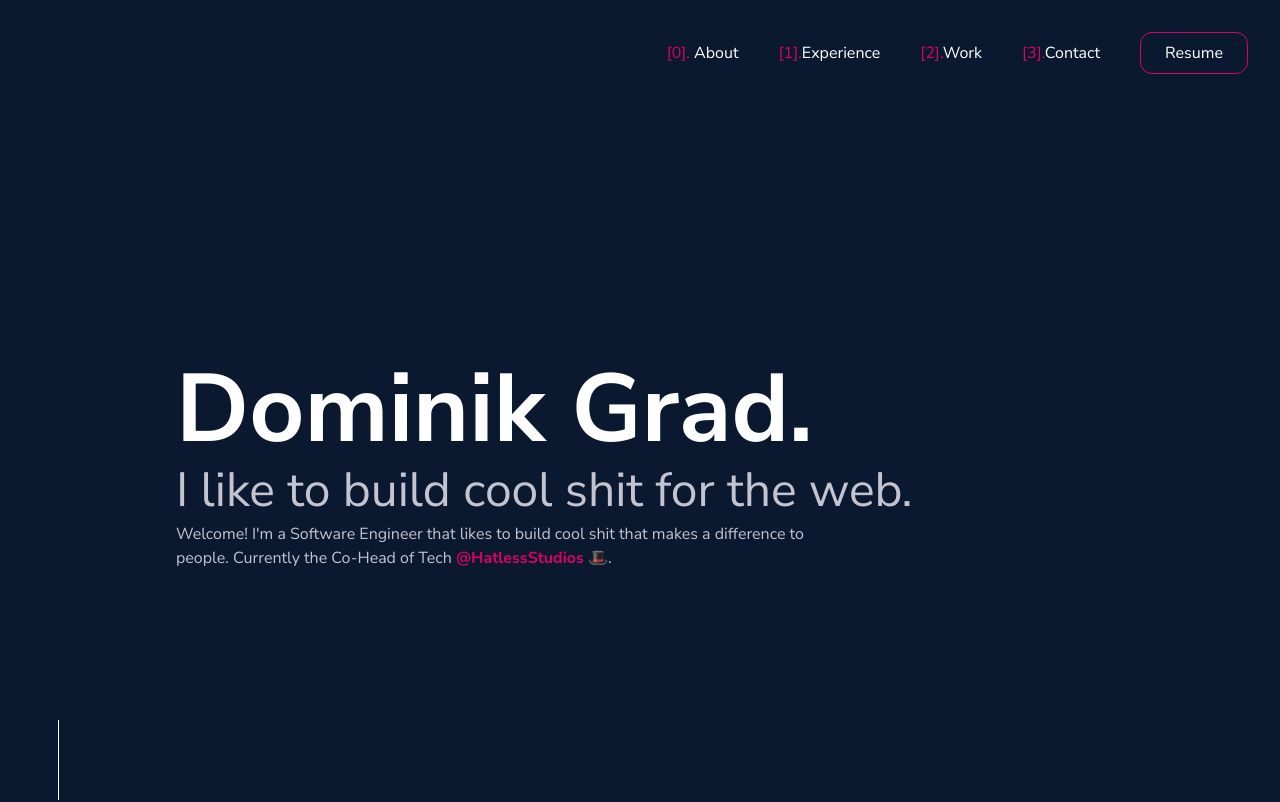
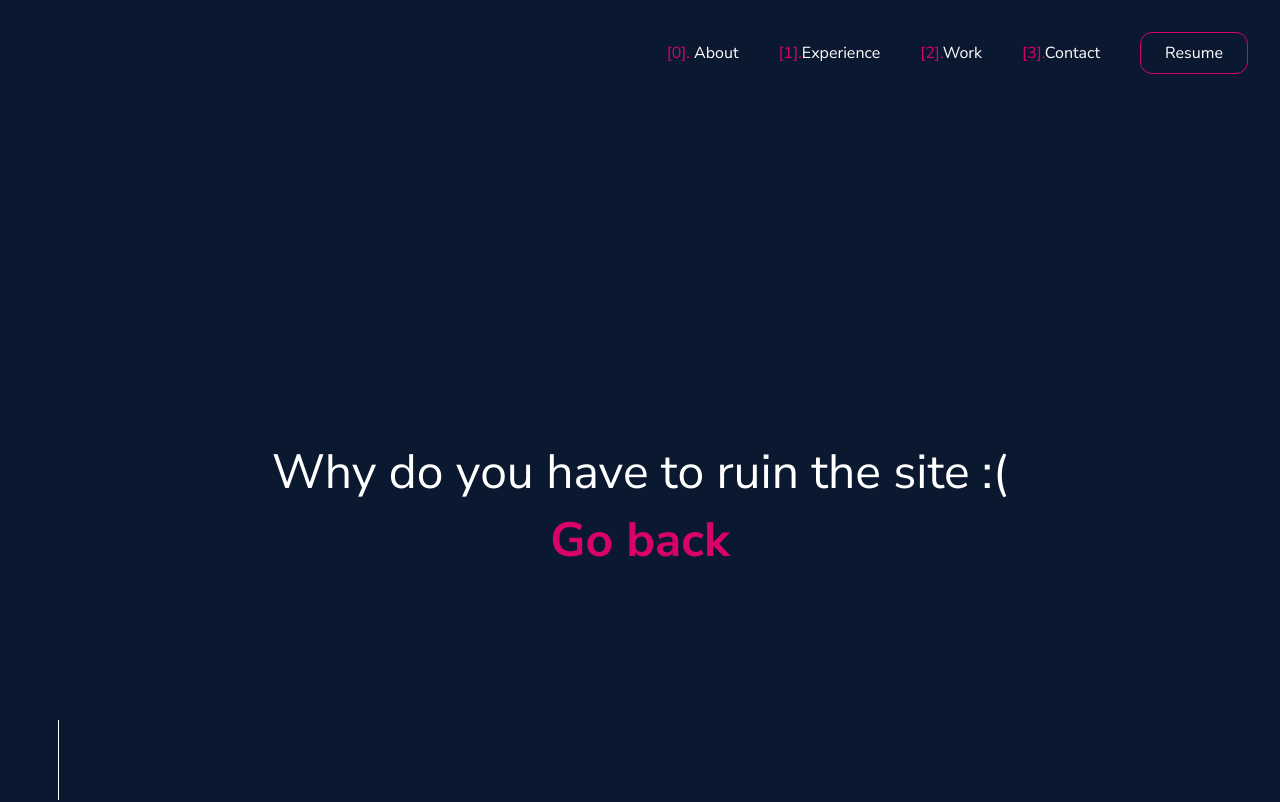
Before and after one commit to xKr9/dev, a React (Vite) app: page / in a window 1280 px wide. Shown: the top 802 px of the page. Built offline with nearby package versions, Linux system fonts and the light colour scheme; some icons are missing.

Commit message:
updates url

```diff
--- a/src/App.tsx
+++ b/src/App.tsx
@@ -9,8 +9,8 @@ function App() {
     <main className="bg-[#0a192f] text-secondary relative min-h-screen pb-32 font-primary w-full font-default text-white">
       <Navbar />
       <Routes>
-        <Route path="/" element={<Main />} />
-        <Route path="/projects/:project" element={<Project />} />
+        <Route path="/dev/" element={<Main />} />
+        <Route path="/dev/projects/:project" element={<Project />} />
         <Route
           path="*"
           element={
```
